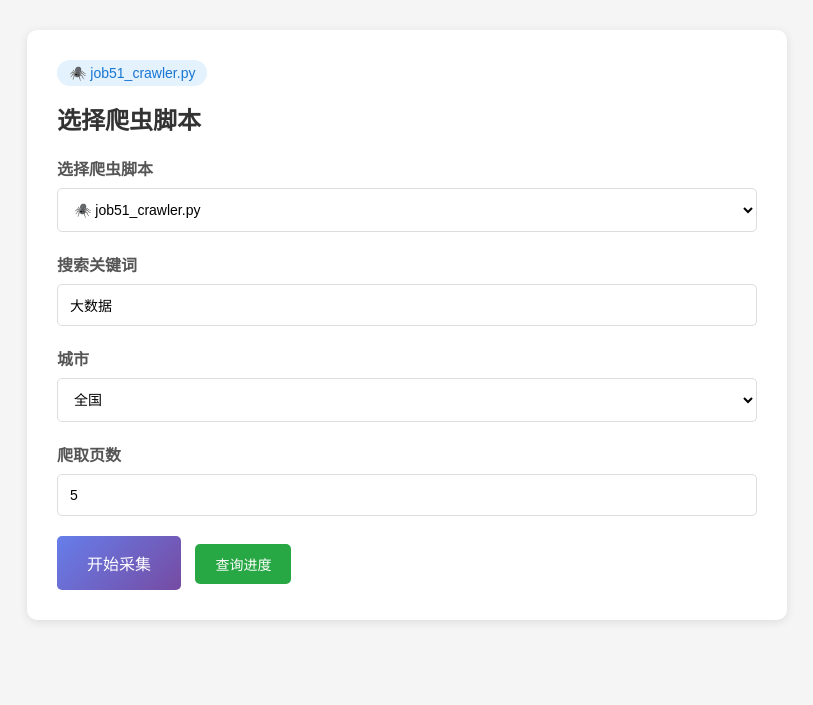
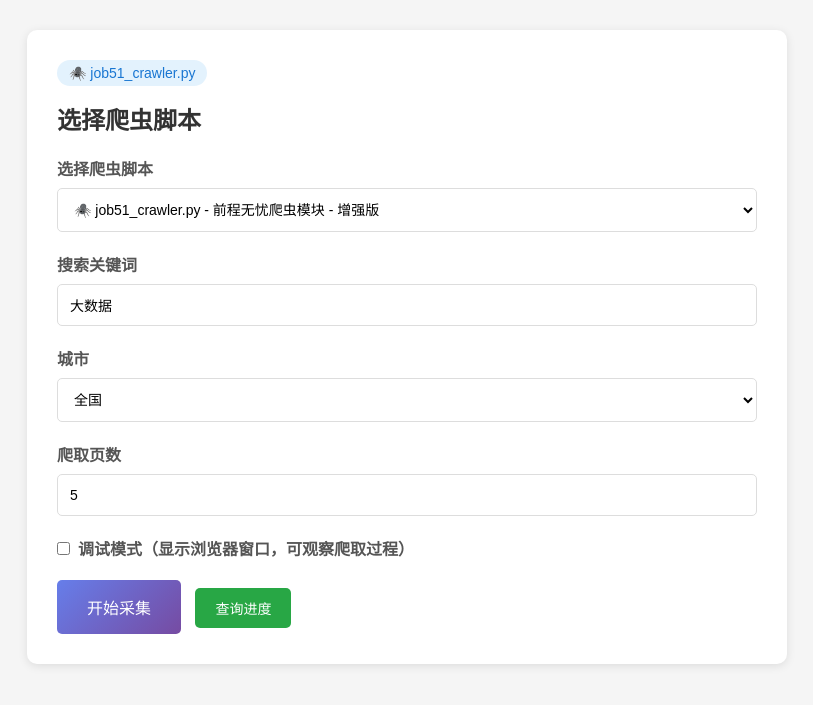
Before and after one commit to doge-liang/recruitment-analysis-system, a Django app: page /myApp/admin/crawl/ in a window 1280 px wide. Shown: the part 65-770 px from the top of the page, without its empty margins (233-1046 px from the left). Run offline with Django 3.2, Linux system fonts and the light colour scheme; the visitor is signed in with stand-in values (Sample User, id 1).

Commit message:
feat: 添加调试模式支持显示浏览器窗口
- 前端：添加'调试模式'勾选框
- API：接收 headless 参数控制是否显示浏览器
- 视图：传递 headless 参数给爬虫
- 日志显示是否开启调试模式

勾选调试模式后将显示浏览器窗口，可观察爬取过程和被反爬拦截情况

```diff
--- a/myApp/views.py
+++ b/myApp/views.py
@@ -561,6 +561,7 @@ def crawl_start_api(request):
         keyword = data.get("keyword", "大数据")
         city = data.get("city", "")
         pages = int(data.get("pages", 5))
+        headless = data.get("headless", True)  # 默认无头模式
 
         # 限制页数
         pages = min(pages, 50)
@@ -583,7 +584,9 @@ def crawl_start_api(request):
     def run_crawler_thread():
         try:
             module = get_crawler_module(crawler)
-            module.run_crawler(keyword=keyword, city=city, pages=pages)
+            module.run_crawler(
+                keyword=keyword, city=city, pages=pages, headless=headless
+            )
         except Exception as e:
             print(f"爬虫错误: {e}")
 
@@ -594,7 +597,7 @@ def crawl_start_api(request):
     return JsonResponse(
         {
             "success": True,
-            "message": f"{crawler} 爬虫已启动: {keyword} {city or '全国'} {pages}页",
+            "message": f"{crawler} 爬虫已启动: {keyword} {city or '全国'} {pages}页 {'(调试模式)' if not headless else ''}",
         }
     )
 
--- a/templates/crawl_admin.html
+++ b/templates/crawl_admin.html
@@ -78,6 +78,13 @@
                     <input type="number" id="pages" value="5" min="1" max="50">
                 </div>
 
+                <div class="form-group">
+                    <label style="display: flex; align-items: center; cursor: pointer;">
+                        <input type="checkbox" id="debugMode" style="width: auto; margin-right: 8px;">
+                        <span>调试模式（显示浏览器窗口，可观察爬取过程）</span>
+                    </label>
+                </div>
+
                 <button type="submit" class="btn-crawl" id="startBtn">开始采集</button>
                 <button type="button" class="btn-query" id="queryBtn">查询进度</button>
             </form>
@@ -122,7 +129,7 @@
                         data.crawlers.forEach(function(crawler) {
                             var option = document.createElement('option');
                             option.value = crawler.name;
-                            option.textContent = '🕷️ ' + crawler.name;
+                            option.textContent = '🕷️ ' + crawler.name + (crawler.description ? ' - ' + crawler.description : '');
                             select.appendChild(option);
                         });
                         // 触发一次change事件更新badge
@@ -168,6 +175,7 @@
             var keyword = document.getElementById('keyword').value;
             var city = document.getElementById('city').value;
             var pages = document.getElementById('pages').value;
+            var debugMode = document.getElementById('debugMode').checked;
 
             // 显示选择的平台
             var platformName = crawler;
@@ -175,6 +183,9 @@
 
                 addLog('正在启动 ' + platformName + ' 爬虫...');
                 addLog('关键词: ' + keyword + ', 城市: ' + (city || '全国') + ', 页数: ' + pages);
+                if (debugMode) {
+                    addLog('调试模式已开启：将显示浏览器窗口');
+                }
 
                 fetch('/myApp/admin/crawl/start/', {
                     method: 'POST',
@@ -186,7 +197,8 @@
                         crawler: crawler,
                         keyword: keyword,
                         city: city,
-                    pages: parseInt(pages)
+                        pages: parseInt(pages),
+                        headless: !debugMode
                     })
                 })
             .then(res => res.json())
```
Lines whose indentation alone changed are shown as unchanged.
